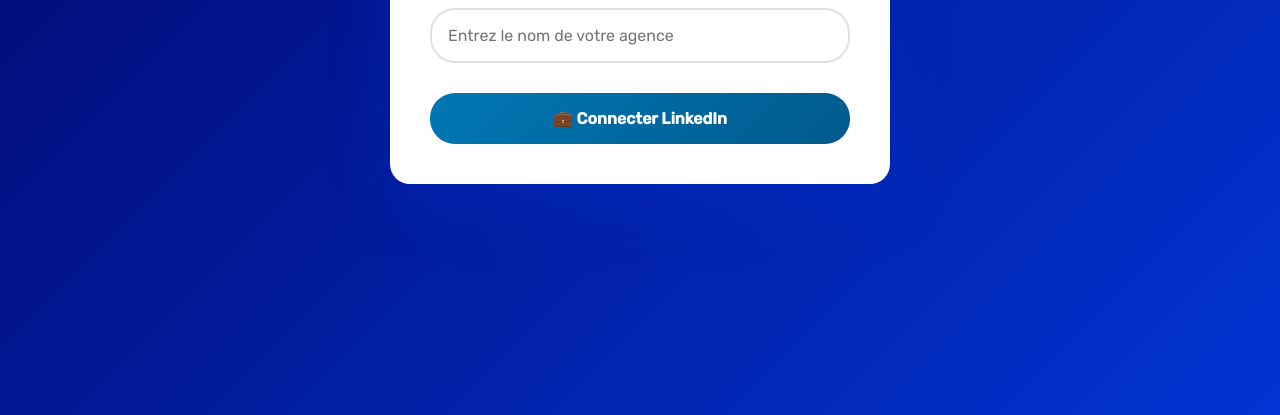
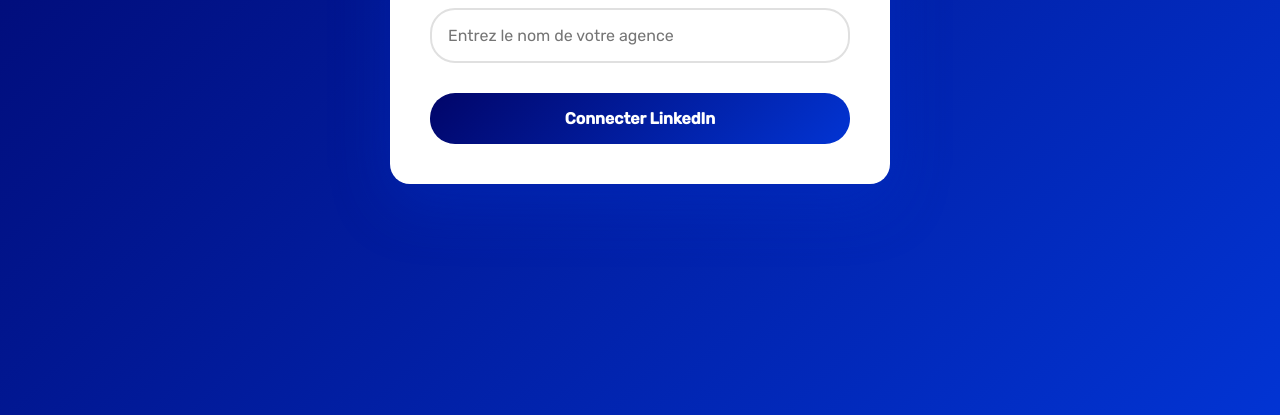
Before and after one commit to skyward-agency/auto-post-activimmo, a website: page linkedin/index.html in a window 1280 px wide. Shown: the part 385-800 px from the top of the page. Drawn offline with Linux system fonts and the light colour scheme.

Commit message:
Update index.html

```diff
--- a/linkedin/index.html
+++ b/linkedin/index.html
@@ -61,7 +61,7 @@
             justify-content: center;
             width: 100%;
             padding: 16px;
-            background: linear-gradient(135deg, #0077b5 0%, #005a8c 100%);
+            background: linear-gradient(135deg, #010569 0%, #0234d3 100%);
             color: white;
             border: none;
             border-radius: 25px;
@@ -82,7 +82,7 @@
             <input type="text" id="clientId" placeholder="Entrez le nom de votre agence" />
         </div>
         <button class="connect-btn" id="connectBtn" disabled onclick="connectLinkedIn()">
-            💼 Connecter LinkedIn
+            Connecter LinkedIn
         </button>
     </div>
     <script>
```
